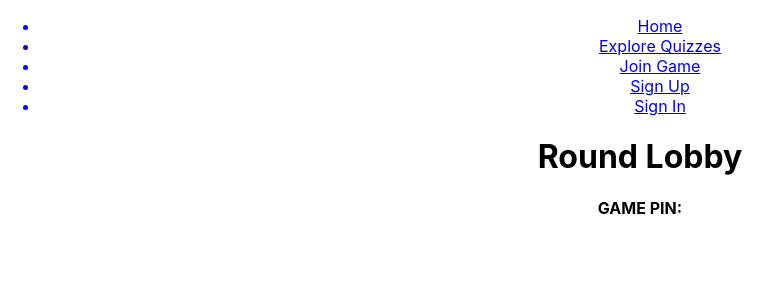
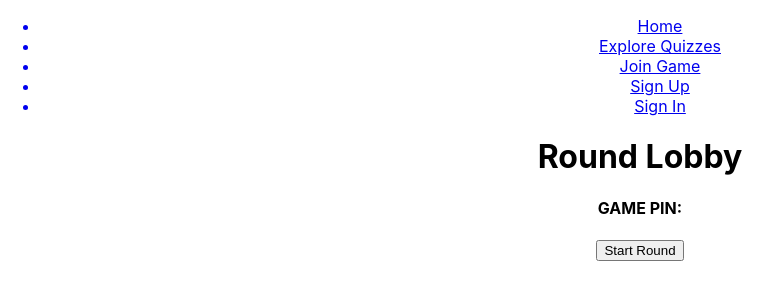
Before and after one commit to alexanderchao123/kwizit-frontend, a React (Create React App) app: page /rounds/1/lobby in a window 1280 px wide. Shown: the top 300 px of the page, without its empty margins (0-782 px from the left). Built offline with nearby package versions, Linux system fonts and the light colour scheme; no server answers.

Commit message:
add button element to start the round

```diff
--- a/src/components/rounds/RoundLobby.js
+++ b/src/components/rounds/RoundLobby.js
@@ -3,17 +3,21 @@ import { connect } from 'react-redux'
 import { authenticateRound } from '../../store/actions/RoundActions'
 
 class RoundLobby extends Component {
+  clickHandler = (event) => {
+    console.log("Round Started")
+  }
+
   render() {
     return(
       <div>
         <h1>Round Lobby</h1>
         <h4>GAME PIN: {this.props.round.pin}</h4>
+        <button type="button" onClick={this.clickHandler}>Start Round</button>
       </div>
     )
   }
 
   componentDidMount() {
-    // dispatch thunk action to authenticate round then set state
     let roundId = this.props.match.params.pin
     this.props.authenticateRound(roundId)
   }
```
